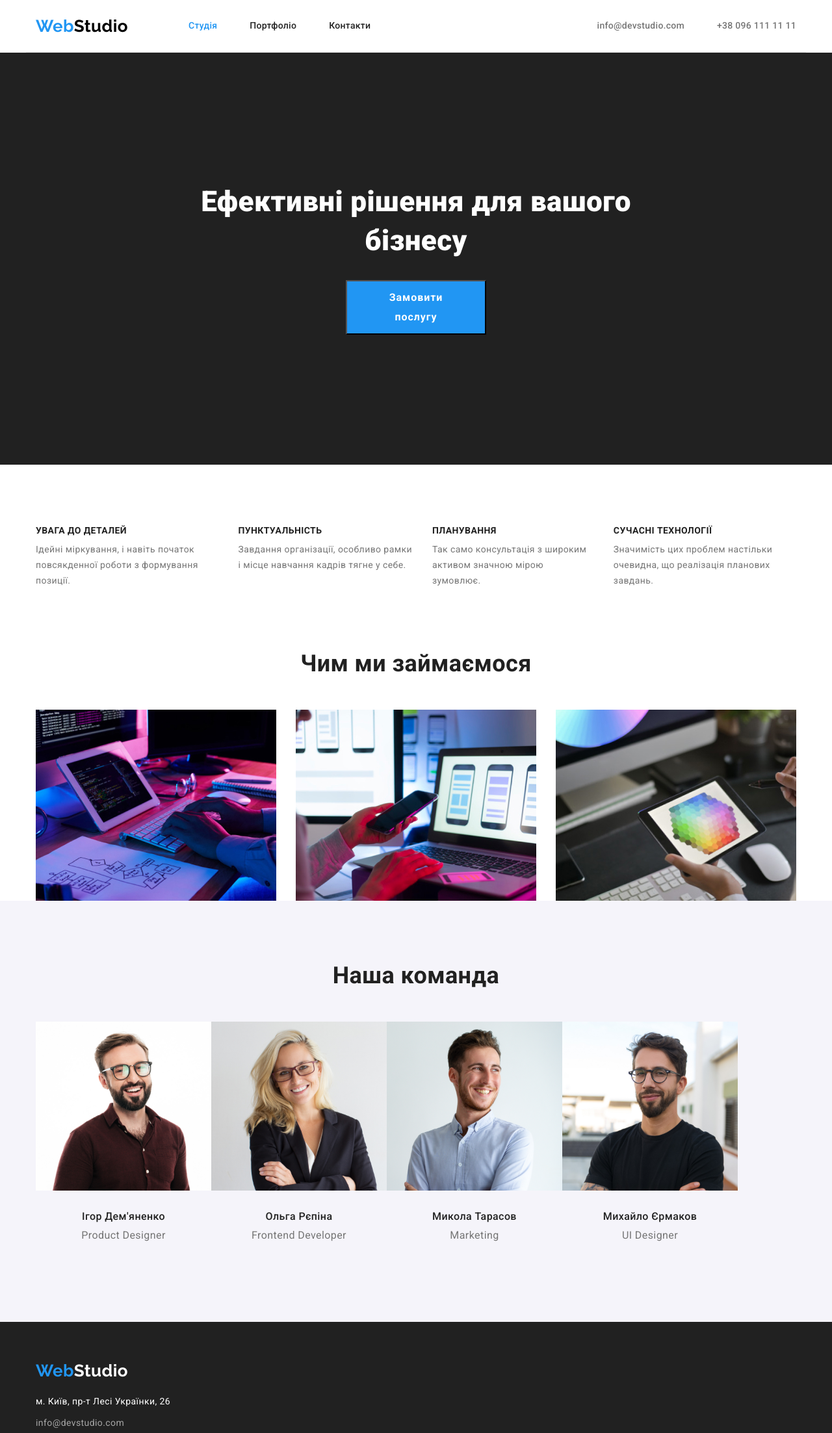
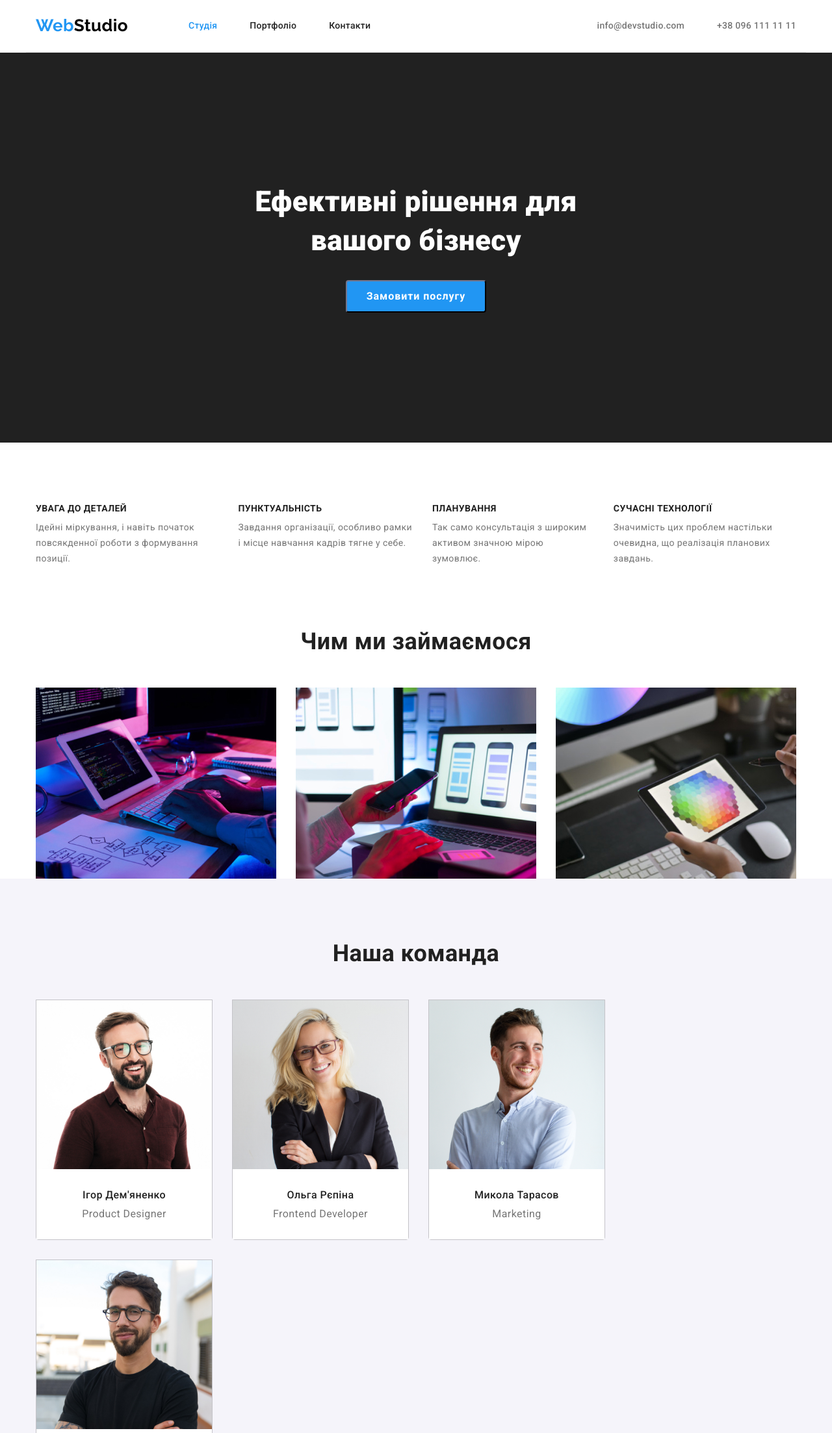
Before and after one commit to Marlen13/goit-markup-hw-03, a plain HTML site: page index.html in a window 1280 px wide. Shown: the top 2205 px of the page at 65% size. Drawn offline with nearby package versions, Linux system fonts and the light colour scheme.

Commit message:
update index
comment tutor

```diff
--- a/css/style.css
+++ b/css/style.css
@@ -67,6 +67,8 @@ h1, h2, h3, h4, h5, h6, p {
 .logo-header {
     display:block;
     margin-right: 93px;
+    padding-top: 24px;
+    padding-bottom: 25px;
 
 }
 
@@ -115,6 +117,8 @@ h1, h2, h3, h4, h5, h6, p {
     display:flex;
     align-items: center;
     margin-left: auto;
+    padding-top: 32px;
+    padding-bottom: 32px;
     font-weight: 500;
     line-height: 1.14;
     letter-spacing: 0.02em;
@@ -148,7 +152,6 @@ h1, h2, h3, h4, h5, h6, p {
 }
 .idea-title {
 
-    width: 696px;
     margin-right: auto;
     margin-bottom: 30px;
     margin-left: auto;
@@ -160,13 +163,16 @@ h1, h2, h3, h4, h5, h6, p {
 }
 /*button order*/
 .idea-btn {
-    padding: 10px 32px;
+    display:flex;
+    align-items: center;
+    justify-content: center;
     width: 216px;
+    height: 50px;
+    border-color: #2F303A;
+    border-radius: 4px;
     font-weight: 700;
     font-size: 16px;
     line-height: 1.88;
-    display: flex;
-    align-items: center;
     letter-spacing: 0.06em;
     color: var(--white-text-color);
     background-color: var(--accent-text-color);
@@ -236,7 +242,6 @@ h1, h2, h3, h4, h5, h6, p {
 }
 /*section team*/
 .team {
-   /* outline: 2px solid green;*/
     padding-top: 94px;
     padding-bottom: 94px;
     background: #F5F4FA;
@@ -269,15 +274,23 @@ h1, h2, h3, h4, h5, h6, p {
     padding-top: 30px;
     padding-bottom: 30px;
 
+    background-color: var(--white-text-color);
+
+
 }
 .team-container {
     display: flex;
     flex-wrap: wrap;
+     gap: 30px;
+
 
 }
 
 .team-list {
-    flex-basis: calc((100% -30px * 3) / 4);
+    border: 1px solid rgba(0, 0, 0, 0.2);
+    border-bottom-right-radius: 4px;
+    border-bottom-left-radius: 4px;
+
 }
 
 /* footer contacts*/
--- a/index.html
+++ b/index.html
@@ -37,7 +37,7 @@
     <main>
         <section class="idea">
             <div class="container">
-            <h1 class="idea-title">Ефективні рішення для вашого бізнесу</h1>
+            <h1 class="idea-title">Ефективні рішення для<br> вашого бізнесу</h1>
             <button class ="idea-btn btn" type="button">Замовити послугу</button>
             </div>
         </section>
```
